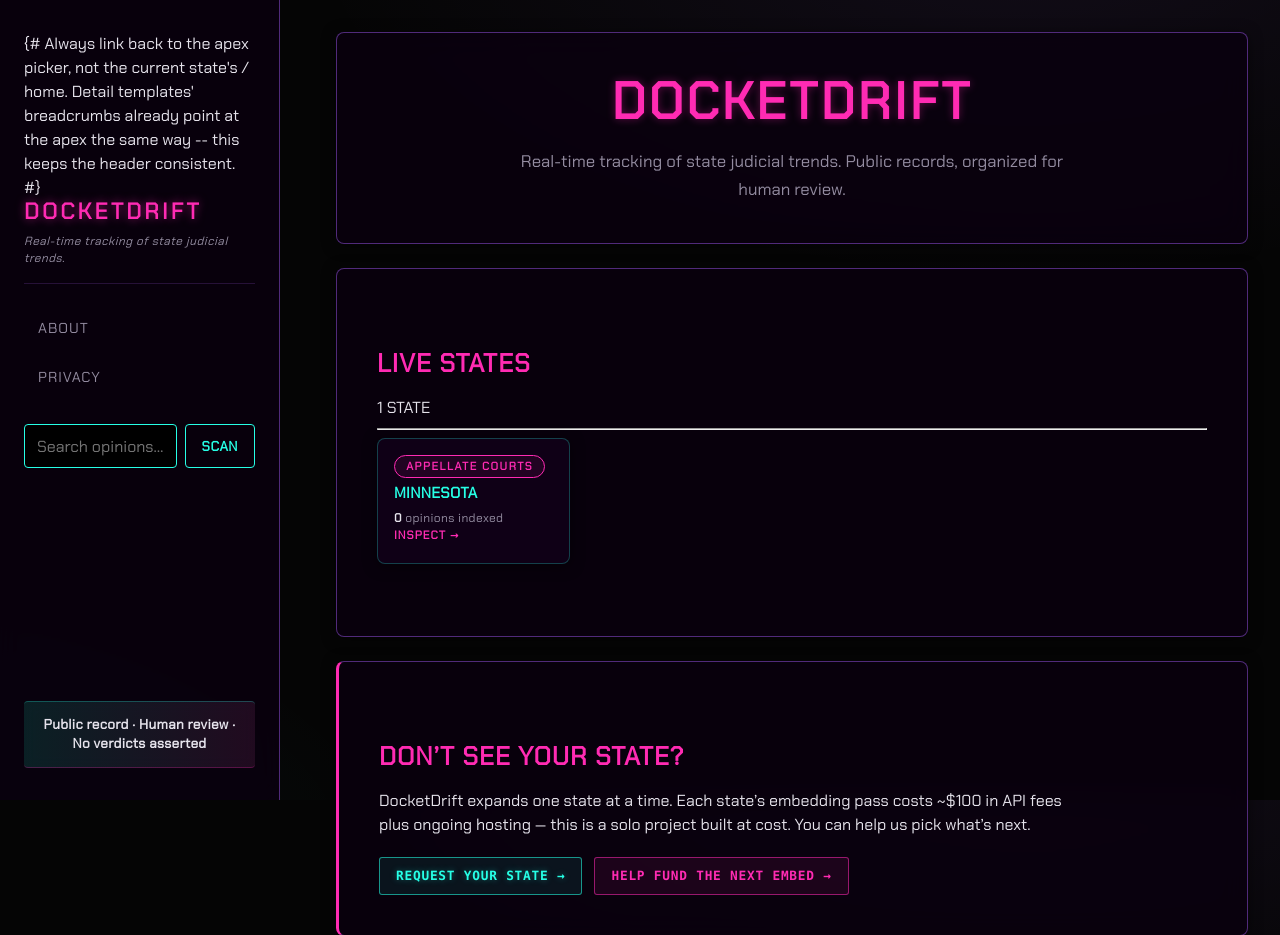
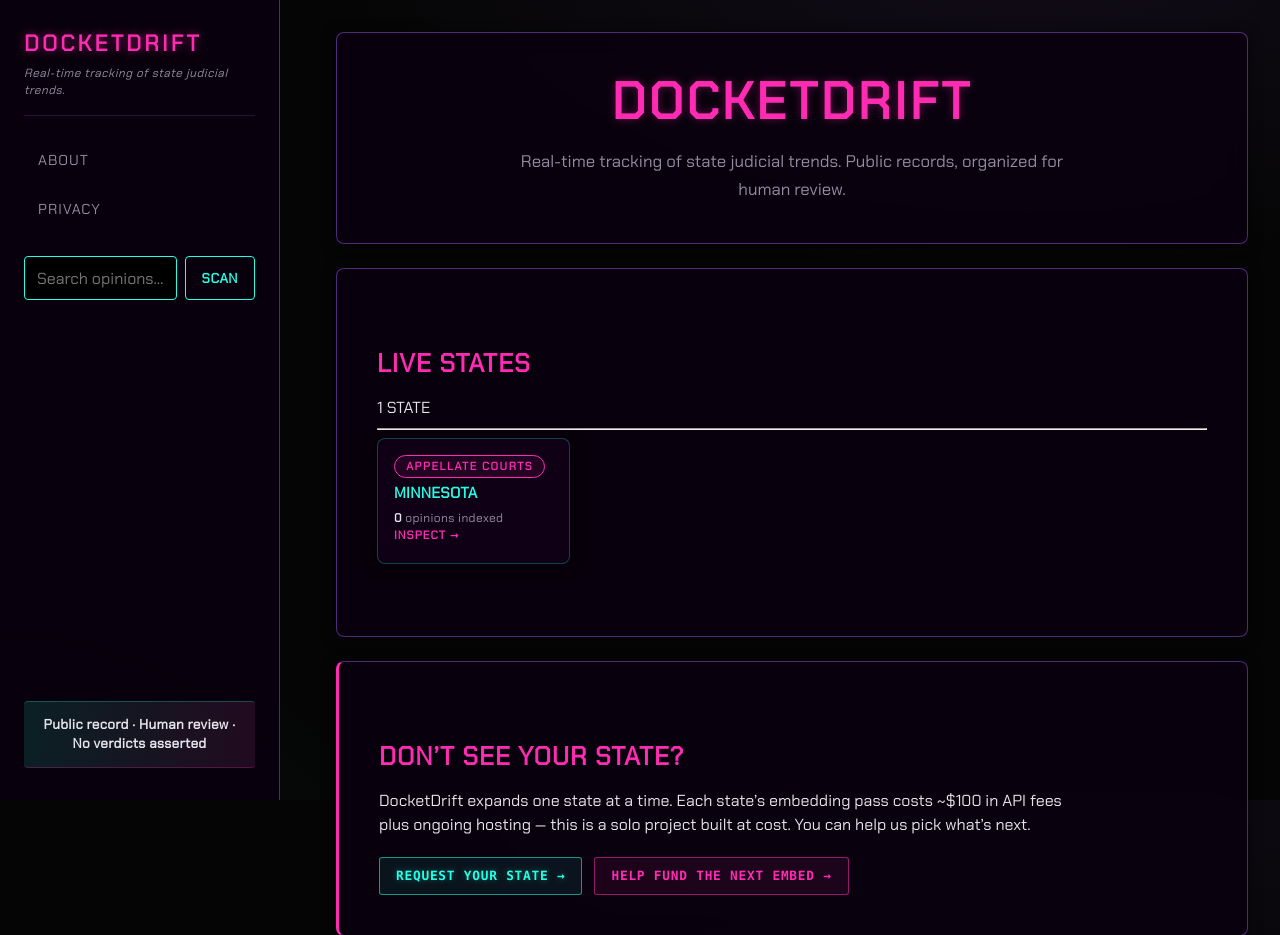
Before and after one commit to OnionMadder/docketdrift, a Django app: page / in a window 1280 px wide. Shown: the top 935 px of the page. Run offline with Django 5.2, Linux system fonts and the light colour scheme; data comes from the database, SQL or seed files in the repository; data that the repository does not hold is empty; some libraries are stand-ins or nearby versions.

Commit message:
base: fix multi-line {# #} bleed-through on the brand-link comment
I added a 3-line {# ... #} explainer next to the apex-link change
and shipped it without preflighting -- the SAME E001 self-own this
session has now hit me FOUR times (template-comment bleed in
opinion_detail.html, scroll script in opinion_detail.html, and now
twice in a row on base.html / opinion_detail.html within a few
hours). Replaced with {% comment %}{% endcomment %} per the check
hint.

Lesson reinforced (again): always run `scripts/preflight.sh` or
`manage.py check` before pushing template edits. NFSN's deploy
path doesn't auto-run the check, so the bleed-through went live.

Co-Authored-By: Claude Opus 4.7 (1M context) <noreply@anthropic.com>

```diff
--- a/opinions/templates/opinions/base.html
+++ b/opinions/templates/opinions/base.html
@@ -62,9 +62,11 @@ crawlers see structured data for every opinion + judge.
 <div class="wrapper">
   <header class="site-header">
     <div class="brand">
-      {# Always link back to the apex picker, not the current state's /
-         home. Detail templates' breadcrumbs already point at the apex
-         the same way -- this keeps the header consistent. #}
+      {% comment %}
+      Always link back to the apex picker, not the current state's /
+      home. Detail templates' breadcrumbs already point at the apex
+      the same way -- this keeps the header consistent.
+      {% endcomment %}
       <a href="https://docketdrift.com/">DocketDrift</a>
       <p class="brand-subtitle">Real-time tracking of state judicial trends.</p>
     </div>
```
